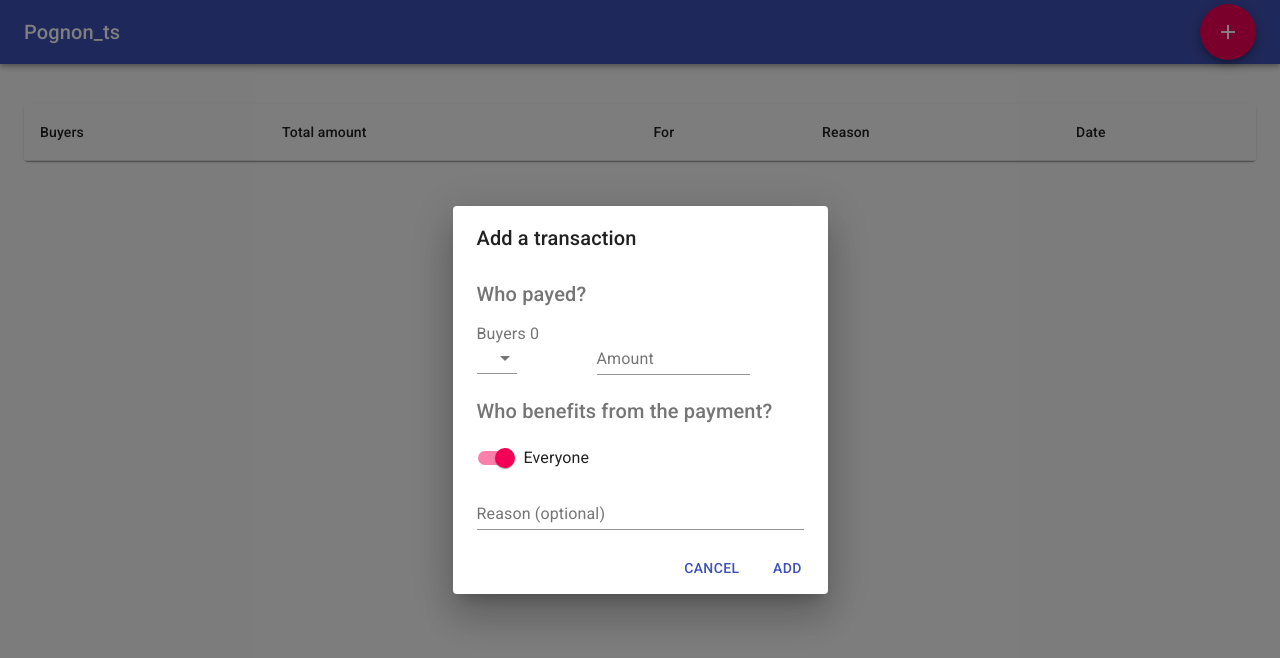
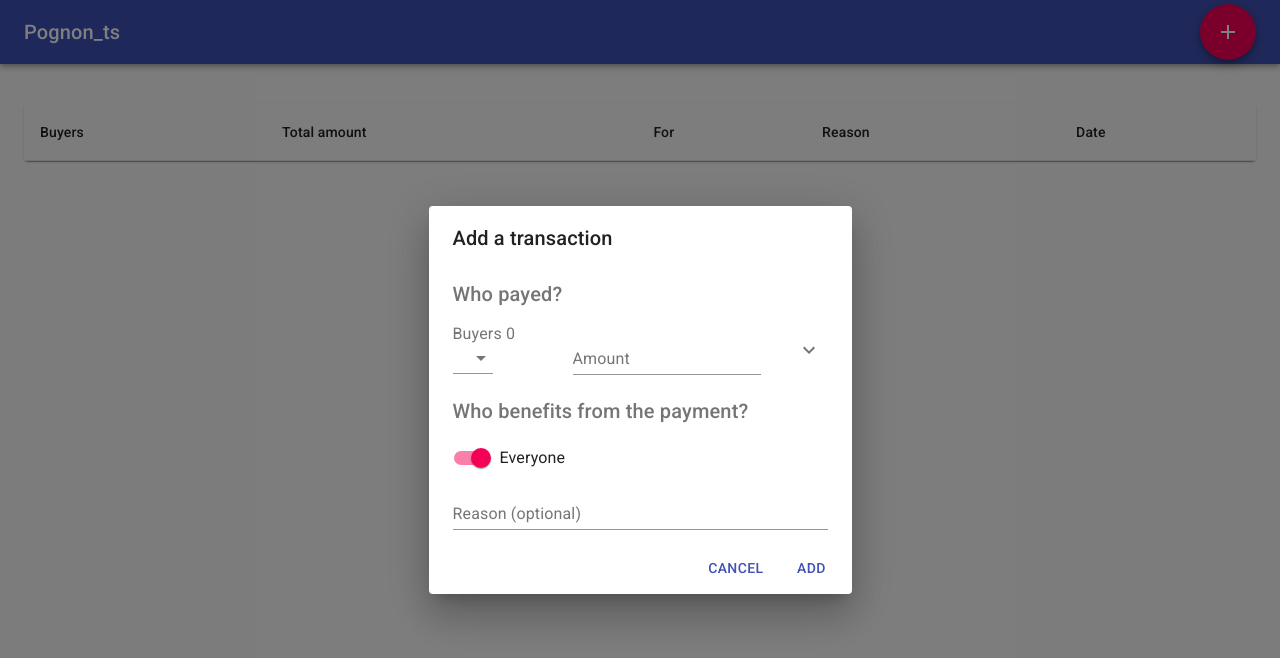
Before and after one commit to DucNg/pognon_ts, a React (Create React App) app in the folder pognon-web-ui/: page / in a window 1280 px wide. Both pictures are taken after a click on the button "add". Shown: the top 658 px of the page. Built offline with nearby package versions, Linux system fonts and the light colour scheme.

Commit message:
add a more button to add buyers

```diff
--- a/pognon-web-ui/src/AddTransactionDialog/SelectPersons.tsx
+++ b/pognon-web-ui/src/AddTransactionDialog/SelectPersons.tsx
@@ -1,7 +1,7 @@
 import React, { ChangeEvent } from 'react';
 import { TextField, MenuItem, InputLabel, Grid, Select, IconButton }
     from '@material-ui/core'
-import { Delete } from '@material-ui/icons'
+import { Delete, ExpandMore } from '@material-ui/icons'
 import { Person, Purchase, Transaction } from '../utils/data';
 
 interface Props {
@@ -22,8 +22,9 @@ function SelectPersons({type,participants,transaction, setTransaction}: Props) {
         const newSelection = event.target.value as number;
         const name = event.target.name as keyof item;
         let newArray: Purchase[] = [];
-        if(index === transaction[name].length-1) {
-            newArray = [...transaction[name],{IDPerson: -1, Amount: 0} as Purchase];
+        if((type === "For" || transaction.Buyers.length > 1) &&
+            index === transaction[name].length-1) {
+                newArray = [...transaction[name],{IDPerson: -1, Amount: 0} as Purchase];
         } else {
             newArray = transaction[name].slice();
         }
@@ -43,6 +44,11 @@ function SelectPersons({type,participants,transaction, setTransaction}: Props) {
         transaction[name as keyof item][index].Amount = parseFloat(event.target.value);
         const newObject = {...transaction};
         setTransaction(newObject);
+    }
+
+    const morePersons = (event: React.MouseEvent<HTMLButtonElement>) => {
+        const newArray = [...transaction.Buyers,{IDPerson: -1, Amount: 0} as Purchase];
+        setTransaction({...transaction, Buyers: newArray});
     }
 
     return(
@@ -81,6 +87,12 @@ function SelectPersons({type,participants,transaction, setTransaction}: Props) {
                     />
                 </Grid>
                 <Grid key={"grid-item-button-"+index} item xs={2}>
+                    {index === 0 && type === "Buyers" &&
+                    <IconButton onClick={morePersons} aria-label="more"
+                        disabled={transaction.Buyers.length > 1}>
+                        <ExpandMore/>
+                    </IconButton>
+                    }
                     {index > 0 &&
                     <IconButton name={type} onClick={(event) => removeItem(index,event)}
                       aria-label="delete">
```
